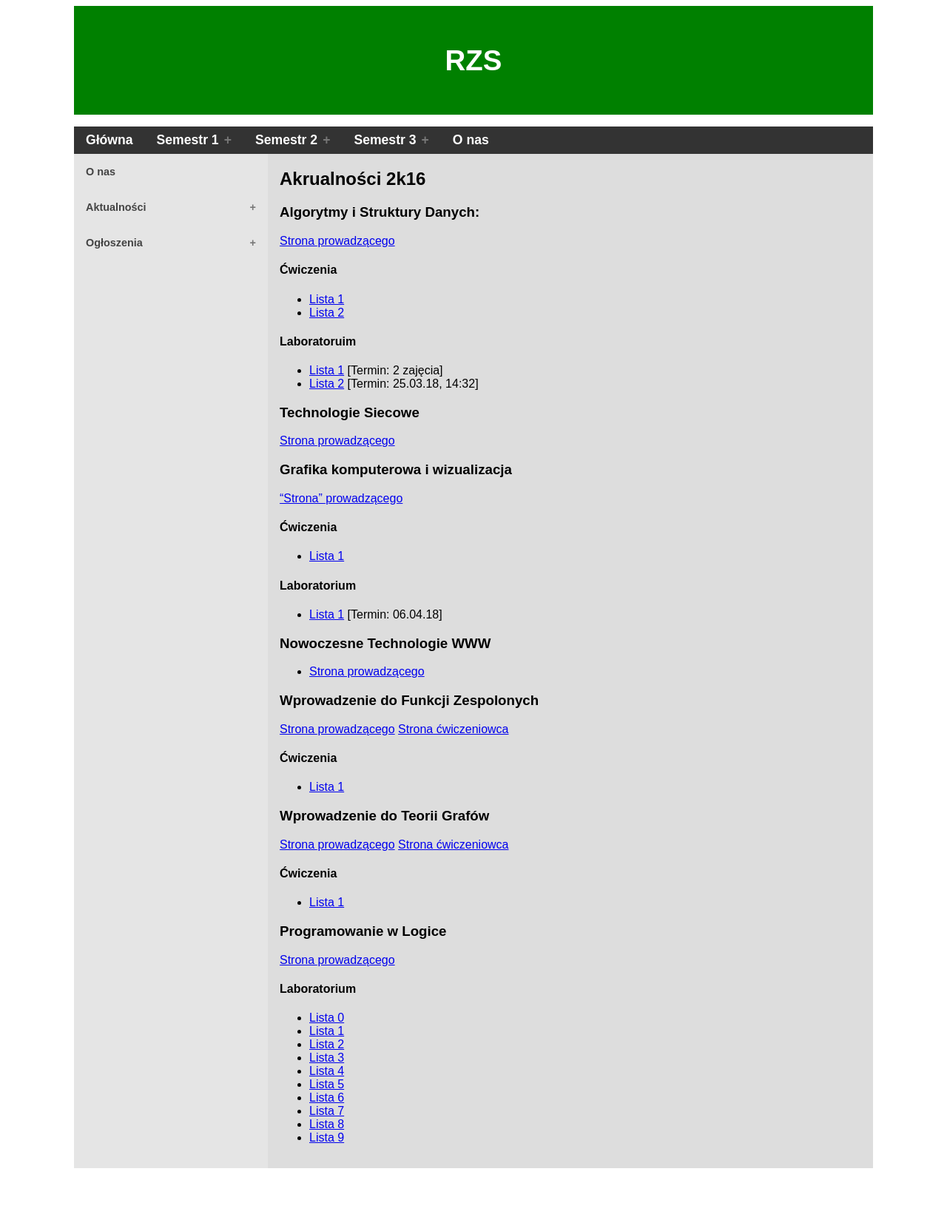
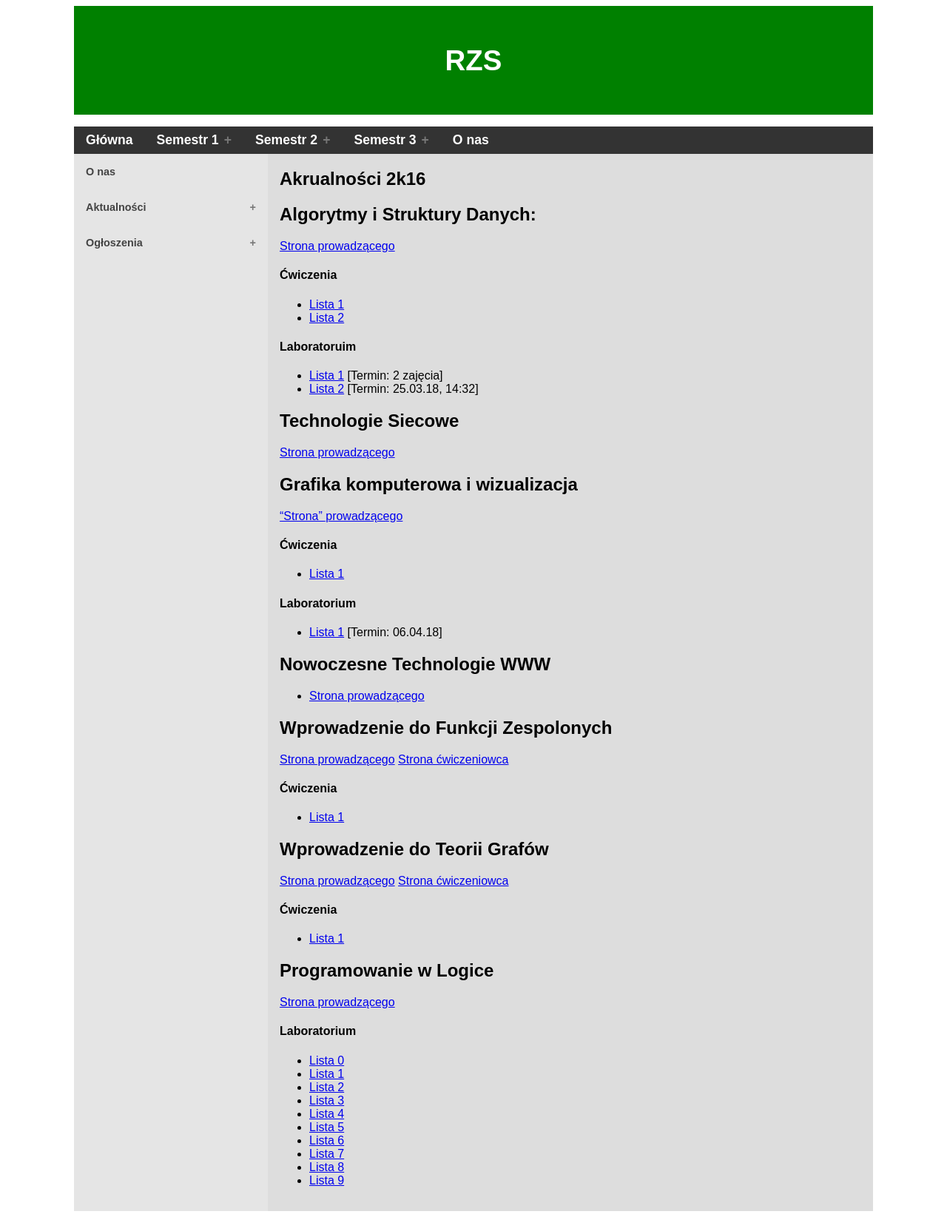
Before and after one commit to rzs-site/rzs-site.github.io, a Jekyll site: the page built from news/2k16/index.md, in a window 1280 px wide. Shown: the whole page at 74% size. Built offline with Jekyll 4.4.1, drawn with Linux system fonts in a browser that asks for light colours; our own code applies the rules of GitHub Pages for plain Markdown files; before the commit the page ends 1587 px from its top, so only the background shows below that.

```diff
--- a/news/2k16/index.md
+++ b/news/2k16/index.md
@@ -5,7 +5,7 @@ toc: main_page
 Akrualności 2k16
 ---
 
-### Algorytmy i Struktury Danych:
+## Algorytmy i Struktury Danych:
 [Strona prowadzącego](http://cs.pwr.edu.pl/golebiewski/)
 
 #### Ćwiczenia
@@ -16,10 +16,10 @@ Akrualności 2k16
 * [Lista 1](https://cs.pwr.edu.pl/golebiewski/teaching/1718/aisd/lab1.pdf) \[Termin: 2 zajęcia\]
 * [Lista 2](https://cs.pwr.edu.pl/golebiewski/teaching/1718/aisd/lab2.pdf) \[Termin: 25.03.18, 14:32\]
 
-### Technologie Siecowe
+## Technologie Siecowe
 [Strona prowadzącego](http://cs.pwr.edu.pl/krzywiecki/teaching.html)
 
-### Grafika komputerowa i wizualizacja
+## Grafika komputerowa i wizualizacja
 ["Strona" prowadzącego](https://drive.google.com/drive/folders/1Eyjbc0yleaQkyKj6yf2O_NcmuwF7e4IU)
 
 #### Ćwiczenia
@@ -28,24 +28,24 @@ Akrualności 2k16
 #### Laboratorium
 * [Lista 1](https://docs.google.com/document/d/1vT03ouBOyD5CyrSE5IRz8WoAaMzSfLAiYhgecUNSlMc/view) \[Termin: 06.04.18\]
 
-### Nowoczesne Technologie WWW
+## Nowoczesne Technologie WWW
 * [Strona prowadzącego](http://cs.pwr.edu.pl/cichon/2017_18_b/WWW.php)
 
-### Wprowadzenie do Funkcji Zespolonych
+## Wprowadzenie do Funkcji Zespolonych
 [Strona prowadzącego](http://cs.pwr.edu.pl/morayne/dydaktyka.html)
 [Strona ćwiczeniowca](http://cs.pwr.edu.pl/ralowski/dydaktyka/funkcje_zespolone/wiosna_2018/complex.html)
 
 #### Ćwiczenia
 * [Lista 1](http://cs.pwr.edu.pl/ralowski/dydaktyka/funkcje_zespolone/wiosna_2018/lista_1.pdf)
 
-### Wprowadzenie do Teorii Grafów
+## Wprowadzenie do Teorii Grafów
 [Strona prowadzącego](http://cs.pwr.edu.pl/morayne/dydaktyka.html)
 [Strona ćwiczeniowca](http://cs.pwr.edu.pl/kuchta/)
 
 #### Ćwiczenia
 * [Lista 1](http://cs.pwr.edu.pl/kuchta/grafy1_2018.pdf)
 
-### Programowanie w Logice
+## Programowanie w Logice
 [Strona prowadzącego](http://ki.pwr.edu.pl/kobylanski/dydaktyka/page6/page2/index.html)
 
 #### Laboratorium
```
